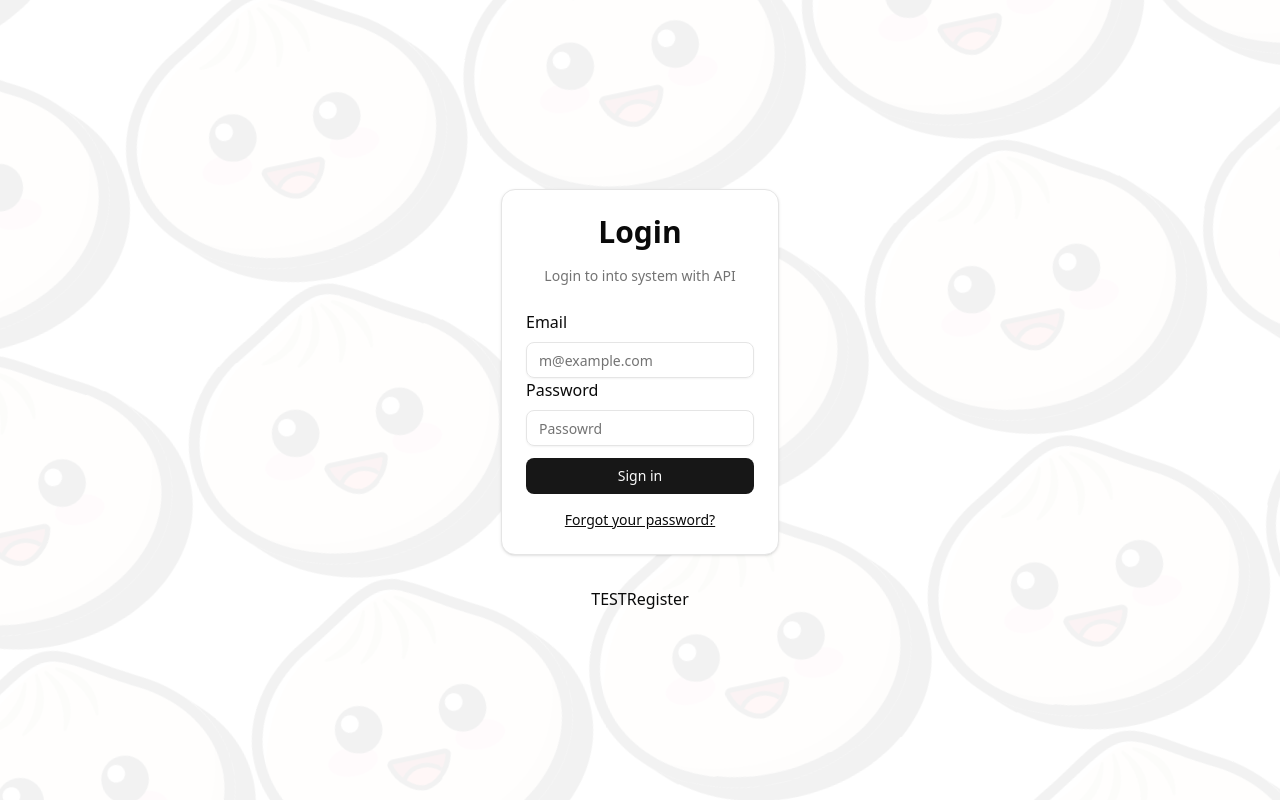
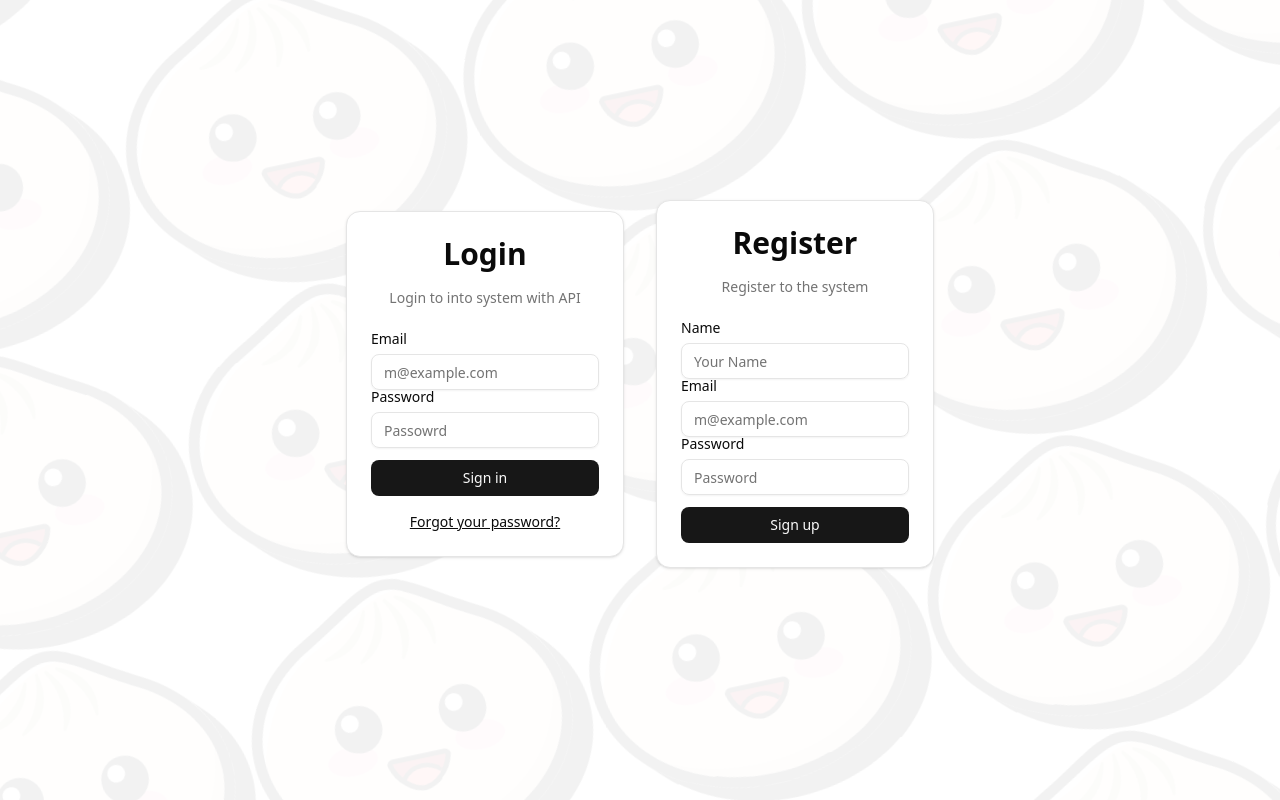
Before and after one commit to TeetyK/TypeScript_ReactFrontEnd, a React (Vite) app: page / in a window 1280 px wide. Built offline with nearby package versions, Linux system fonts and the light colour scheme.

Commit message:
add: adjust register , login page

```diff
--- a/src/App.tsx
+++ b/src/App.tsx
@@ -21,10 +21,18 @@ export function App() {
             <Login />
           </CardContent>
         </Card>
+        <Card>
+          <CardHeader className="gap-4">
+            <CardTitle className="text-3xl font-bold">Register</CardTitle>
+            <CardDescription>
+              Register to the system
+            </CardDescription>
+          </CardHeader>
+          <CardContent>
+            <Register />
+          </CardContent>
+        </Card>
       </div>
-      <span>TEST
-        <Register />
-      </span>
     </div>
   );
 }
--- a/src/Login.tsx
+++ b/src/Login.tsx
@@ -1,13 +1,14 @@
-import { Card, CardContent, CardDescription, CardHeader, CardTitle , CardFooter} from "@/components/ui/card";
 import { Button } from "@/components/ui/button";
 import { Input } from "@/components/ui/input";
-import { Label } from "@radix-ui/react-label";
+import { Label } from "@/components/ui/label";
 import { useState } from 'react';
+
 export function Login(){
   const [email , setEmail ] = useState('');
   const [password , setPassword ] = useState('');
   const [token , setToken ] = useState('');
   const [error , setError] = useState('');
+
   const handleLogin = async () => {
     setError('');
     setToken('');
@@ -29,6 +30,7 @@ export function Login(){
       setError("An error occured. Please try again");
     }
   }
+
   return (
       <>
         <div className="grid gap-2 text-left">
--- a/src/Register.tsx
+++ b/src/Register.tsx
@@ -1,3 +1,6 @@
+import { Button } from "@/components/ui/button";
+import { Input } from "@/components/ui/input";
+import { Label } from "@/components/ui/label";
 import { useState } from 'react';
 
 export function Register(){
@@ -7,7 +10,45 @@ export function Register(){
     const [token , setToken ] = useState('');
     const [error , setError ] = useState('');
 
-    return <>
-        Register
-    </>
+    const handleRegister = async () => {
+        setError('');
+        setToken('');
+        try {
+          const response = await fetch('http://localhost:8080/register', {
+            method: 'POST',
+            headers: {
+              'Content-Type': 'application/json'
+            },
+            body: JSON.stringify({ name, email, password }),
+          });
+          const data = await response.json();
+          if (response.ok) {
+            setToken(data.token);
+          } else {
+            setError(data.message || "An error occured");
+          }
+        } catch (err) {
+          setError("An error occured. Please try again");
+        }
+    };
+
+    return (
+        <>
+            <div className="grid gap-2 text-left">
+                <Label htmlFor="name">Name</Label>
+                <Input id="name" type="text" placeholder="Your Name" required value={name} onChange={e => setName(e.target.value)} />
+            </div>
+            <div className="grid gap-2 text-left">
+                <Label htmlFor="email">Email</Label>
+                <Input id="email" type="email" placeholder="m@example.com" required value={email} onChange={e => setEmail(e.target.value)} />
+            </div>
+            <div className="grid gap-2 text-left">
+                <Label htmlFor="password">Password</Label>
+                <Input id="password" type="password" required placeholder="Password" value={password} onChange={e => setPassword(e.target.value)} />
+            </div>
+            <Button className="w-full mt-3" onClick={handleRegister}>Sign up</Button>
+            {token && <div className="mt-4 text-sm text-green-500">Success! Token: {token}</div>}
+            {error && <div className="mt-4 text-sm text-red-500">{error}</div>}
+        </>
+    )
 }
```
